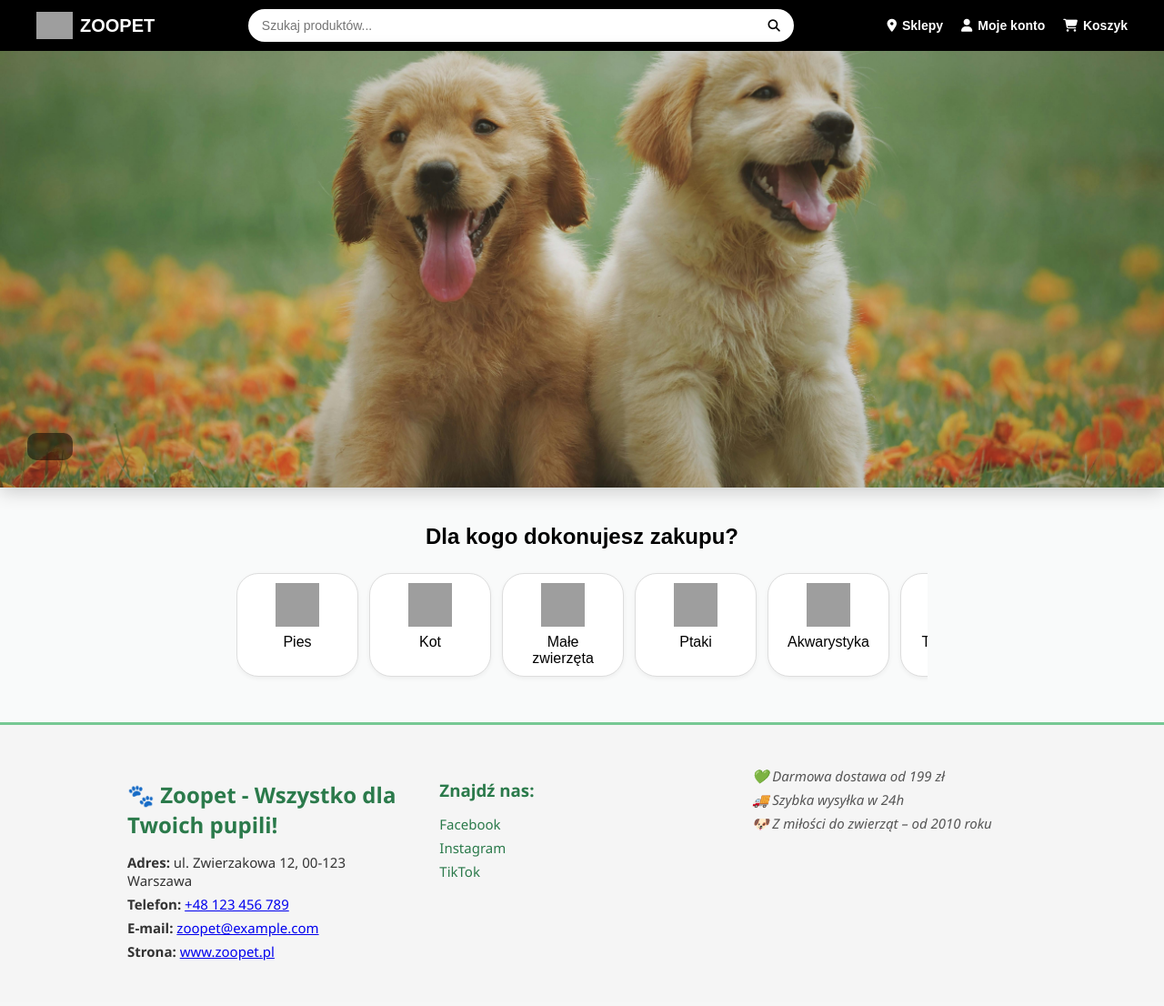
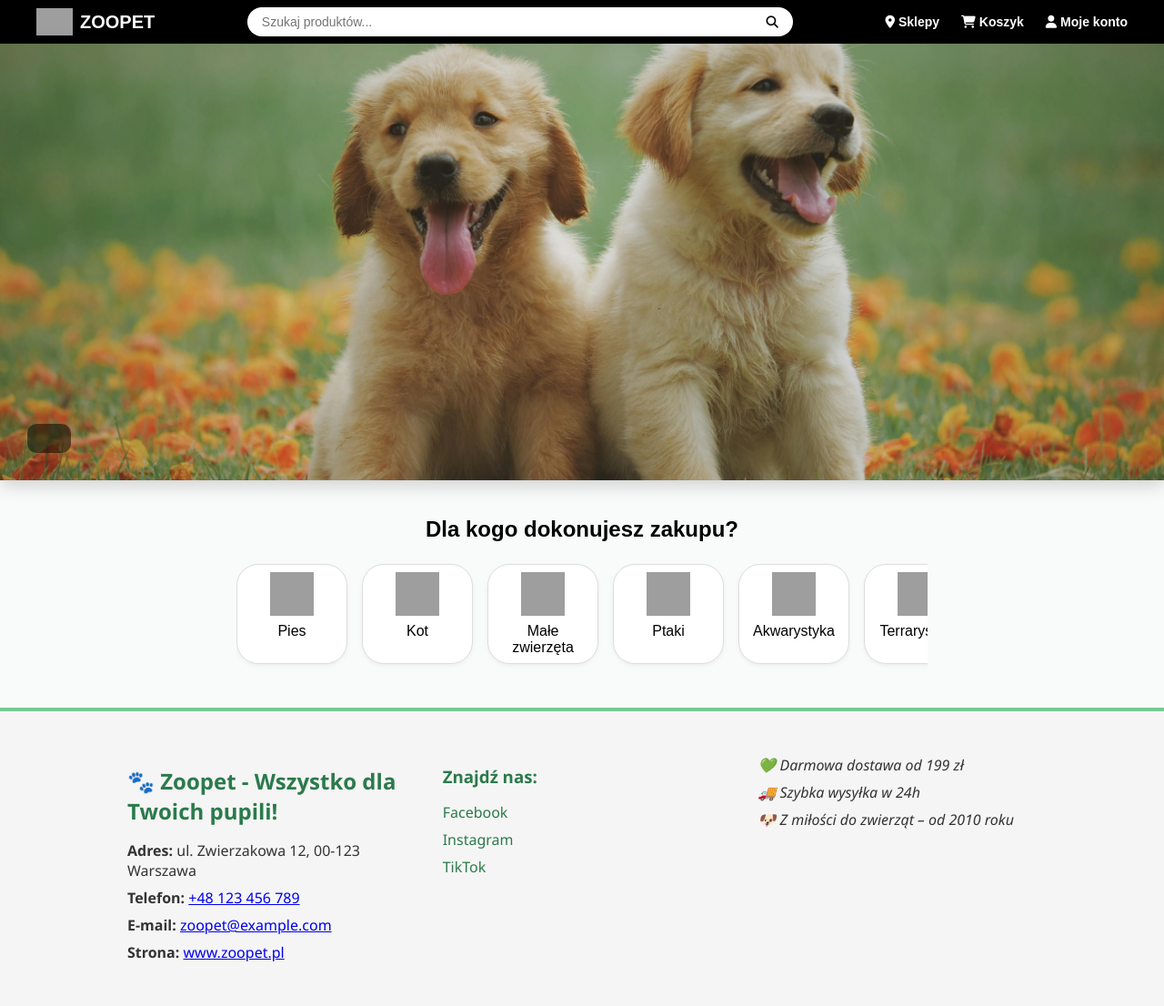
Before and after one commit to GGTeacherOP/Sklep_zoologiczny_SO-EK, a PHP site: page /home.html in a window 1280 px wide. Shown: the whole page at 91% size. Before the commit the page ends 1056 px from the top, so only its background shows below. Run offline with PHP 8.4, Linux system fonts and the light colour scheme; grey boxes are pictures that could not be loaded.

Commit message:
uporzadkowanie css

```diff
--- a/home.css
+++ b/home.css
@@ -1,13 +1,54 @@
+:root {
+  --primary-bg: #f9fafa;
+  --secondary-bg: #000;
+  --primary-text-color: var(--secondary-bg);
+  --secondary-text-color: #fff;
+  --search-bg: #fff;
+  --category-border-color: #ddd;
+
+  --footer-bg: #f5f5f5;
+  --footer-border-color: #76c893;
+  --footer-primary-text: #333;
+  --footer-social-text-color: #2b7a4b;
+  --footer-social-text-color-hover: #1e5d35;
+
+  --font-family-base: Arial, sans-serif;
+  --font-size-xs: 0.75rem;   /* 12px */
+  --font-size-sm: 0.875rem;  /* 14px */
+  --font-size-base: 1rem;    /* 16px */
+  --font-size-md: 1.125rem;  /* 18px */
+  --font-size-lg: 1.25rem;   /* 20px */
+  --font-size-xl: 1.5rem;    /* 24px */
+  --font-size-2xl: 2rem;     /* 32px */
+  --font-size-3xl: 3rem;     /* 48px */
+  --font-weight-bold: 700;
+  --font-weight-regular: 400;
+
+  --spacing-xs: 4px;
+  --spacing-sm: 8px;
+  --spacing-md: 16px;
+  --spacing-lg: 24px;
+  --spacing-xl: 40px;
+
+  --border-radius-sm: 4px;
+  --border-radius-md: 10px;
+  --border-radius-lg: 24px;
+  --border-radius-full: 999px;
+
+  --shadow-sm: 0 2px 5px rgba(0, 0, 0, 0.05);
+  --shadow-md: 0 4px 20px rgba(0, 0, 0, 0.2);
+}
+
 body {
   margin: 0;
-  font-family: Arial, sans-serif;
-  background-color: #f9fafa;
+  font-family: var(--font-family-base);
+  background-color: var(--primary-bg);
 }
 
 .header {
-  background-color: #000;
-  padding: 10px 20px;
-  color: white;
+  background-color: var(--secondary-bg);
+  padding: var(--spacing-sm) var(--spacing-md);
+  color: var(--secondary-text-color);
 }
 
 .header-container {
@@ -21,9 +62,9 @@ body {
 .logo {
   display: flex;
   align-items: center;
-  gap: 8px;
+  gap: var(--spacing-sm);
   font-weight: bold;
-  font-size: 20px;
+  font-size: var(--font-size-lg);
 }
 
 .logo img {
@@ -33,57 +74,58 @@ body {
 .search-bar {
   display: flex;
   flex: 1;
-  margin: 0 40px;
+  margin: 0 var(--spacing-xl);
   max-width: 600px;
 }
 
 .search-bar input {
   flex: 1;
-  padding: 10px 15px;
+  padding: var(--spacing-sm) var(--spacing-md);
   border: none;
-  border-radius: 999px 0 0 999px;
-  font-size: 14px;
+  border-radius: var(--border-radius-full) 0 0 var(--border-radius-full);
+  font-size: var(--font-size-sm);
 }
 
 .search-bar button {
-  background-color: white;
+  background-color: var(--search-bg);
   border: none;
-  padding: 0 15px;
-  border-radius: 0 999px 999px 0;
+  padding: 0 var(--spacing-md);
+  border-radius: 0 var(--border-radius-full) var(--border-radius-full) 0;
   cursor: pointer;
 }
 
 .nav-icons {
   display: flex;
-  gap: 20px;
+  gap: var(--spacing-lg);
 }
 
 .nav-icons a {
-  color: white;
+  color: var(--secondary-text-color);
   text-decoration: none;
   display: flex;
   align-items: center;
   font-weight: bold;
-  font-size: 14px;
+  font-size: var(--font-size-sm);
 }
 
 .nav-icons i {
-  margin-right: 6px;
+  margin-right: var(--spacing-xs);
 }
 .bars{
   display: none;
+  color: var(--secondary-text-color);
 }
 
 .category-wrapper {
   max-width: 760px;
-  margin: 40px auto;
-  padding: 0 16px;
+  margin: var(--spacing-xl) auto;
+  padding: 0 var(--spacing-md);
   text-align: center;
 }
 
 .category-title {
-  font-size: 24px;
-  margin-bottom: 16px;
+  font-size: var(--font-size-xl);
+  margin-bottom: var(--spacing-md);
 }
 
 .scroll-container {
@@ -93,10 +135,10 @@ body {
 
 .categories {
   display: flex;
-  gap: 12px;
+  gap: var(--spacing-md);
   overflow-x: hidden;
   scroll-behavior: smooth;
-  padding: 10px 0;
+  padding: var(--spacing-sm) 0;
   cursor: grab;
   user-select: none;
 }
@@ -107,10 +149,10 @@ body {
 
 .category {
   flex: 0 0 auto;
-  background: white;
-  border: 1px solid #ddd;
-  border-radius: 24px;
-  padding: 10px 16px;
+  background-color: white;
+  border: 1px solid var(--category-border-color);
+  border-radius: var(--border-radius-lg);
+  padding: var(--spacing-sm) var(--border-radius-md);
   display: flex;
   flex-direction: column;
   align-items: center;
@@ -137,7 +179,7 @@ body {
   height: 480px;
   overflow: hidden;
   margin: auto;
-  box-shadow: 0 4px 20px rgba(0,0,0,0.2);
+  box-shadow: var(--shadow-md);
 }
 
 .banner-slide {
@@ -158,18 +200,18 @@ body {
   bottom: 30px;
   left: 30px;
   background: rgba(0, 0, 0, 0.5);
-  color: white;
-  padding: 15px 25px;
-  border-radius: 10px;
-  font-size: 24px;
+  color: var(--secondary-text-color);
+  padding: var(--spacing-md) var(--spacing-lg);
+  border-radius: var(--border-radius-md);
+  font-size: var(--font-size-xl);
 }
 
 .footer {
-  background-color: #f5f5f5;
-  color: #333;
-  padding: 40px 20px;
+  background-color: var(--footer-bg);
+  color: var(--footer-primary-text);
+  padding: var(--spacing-xl) var(--spacing-lg);
   font-family: 'Segoe UI', sans-serif;
-  border-top: 3px solid #76c893;
+  border-top: var(--spacing-xs) solid var(--footer-border-color);
 }
 
 .footer-container {
@@ -178,7 +220,7 @@ body {
   display: flex;
   flex-wrap: wrap;
   justify-content: space-between;
-  gap: 30px;
+  gap: var(--spacing-xl);
 }
 
 .footer-info, .footer-social, .footer-bonus {
@@ -187,31 +229,31 @@ body {
 
 .footer-info h2,
 .footer-social h3 {
-  margin-bottom: 15px;
-  color: #2b7a4b;
+  margin-bottom: var(--spacing-md);
+  color: var(--footer-social-text-color);
 }
 
 .footer-info p,
 .footer-social a,
 .footer-bonus p {
-  margin: 6px 0;
-  font-size: 15px;
+  margin: var(--spacing-sm) 0;
+  font-size: var(--font-size-base);
 }
 
 .footer-social a {
   display: block;
-  color: #2b7a4b;
+  color: var(--footer-social-text-color);
   text-decoration: none;
   transition: color 0.2s;
 }
 
 .footer-social a:hover {
-  color: #1e5d35;
+  color: var(--footer-social-text-color-hover);
 }
 
 .footer-bonus {
   font-style: italic;
-  color: #555;
+  color: var(--footer-primary-text);
 }
 
 @media (max-width: 600px) {
@@ -221,7 +263,6 @@ body {
 
   .bars {
     display: block;
-    color: white;
   }
 
   .mobile-menu.active {
@@ -230,7 +271,7 @@ body {
 
   .search-bar {
     flex: 1 1 100%;
-    margin-top: 10px;
+    margin-top: var(--spacing-sm);
   }
   .footer-container {
     flex-direction: column;
--- a/home.html
+++ b/home.html
@@ -21,8 +21,8 @@
             </div>
             <nav class="nav-icons">
                 <a href="#"><i class="fas fa-map-marker-alt"></i> Sklepy</a>
-                <a href="#"><i class="fas fa-user"></i> Moje konto</a>
                 <a href="#"><i class="fas fa-shopping-cart"></i> Koszyk</a>
+                <a href="profile.html"><i class="fas fa-user"></i> Moje konto</a>
             </nav>
             <div class="bars">
                 <i class="fas fa-bars"></i>
```
